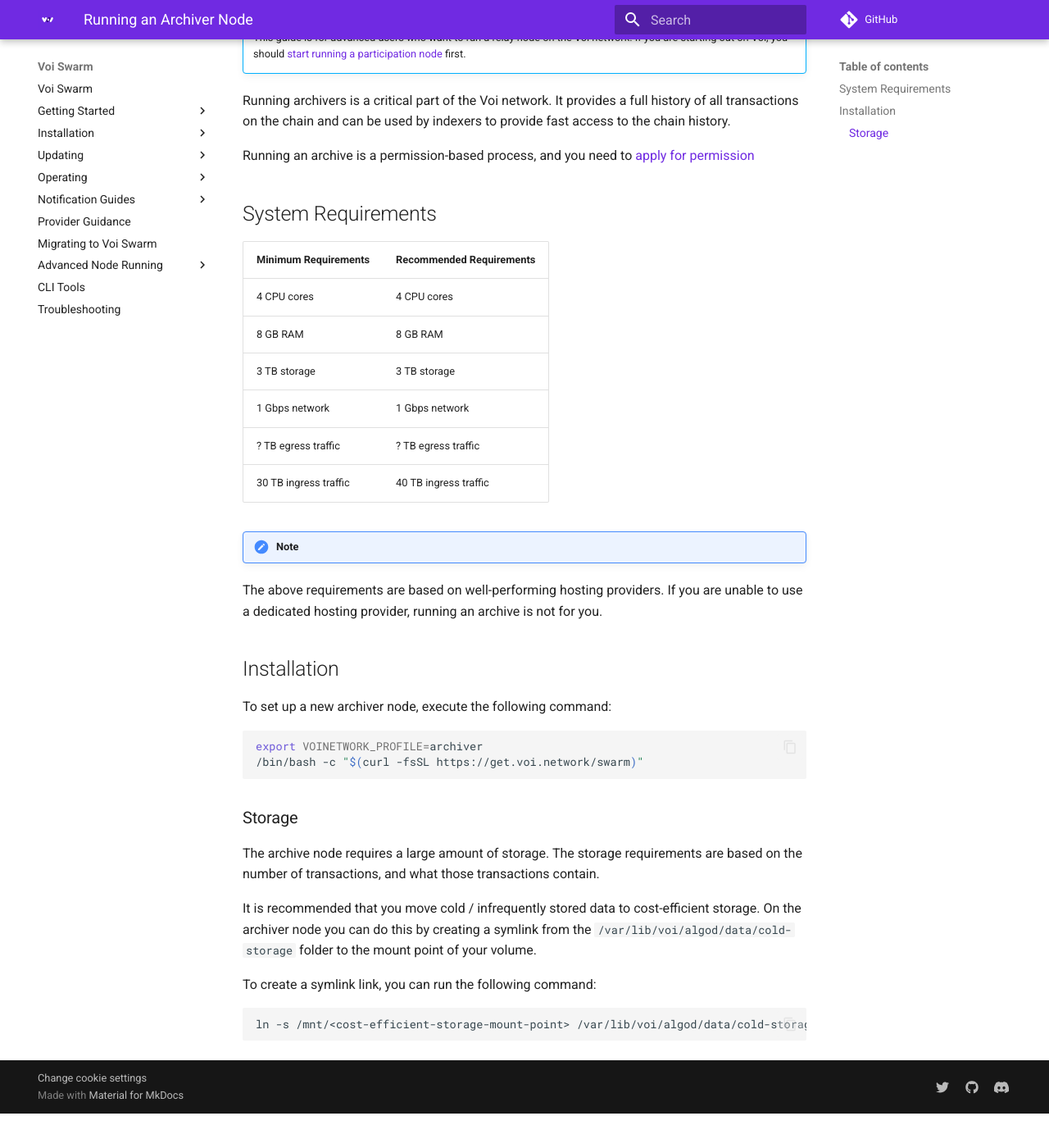
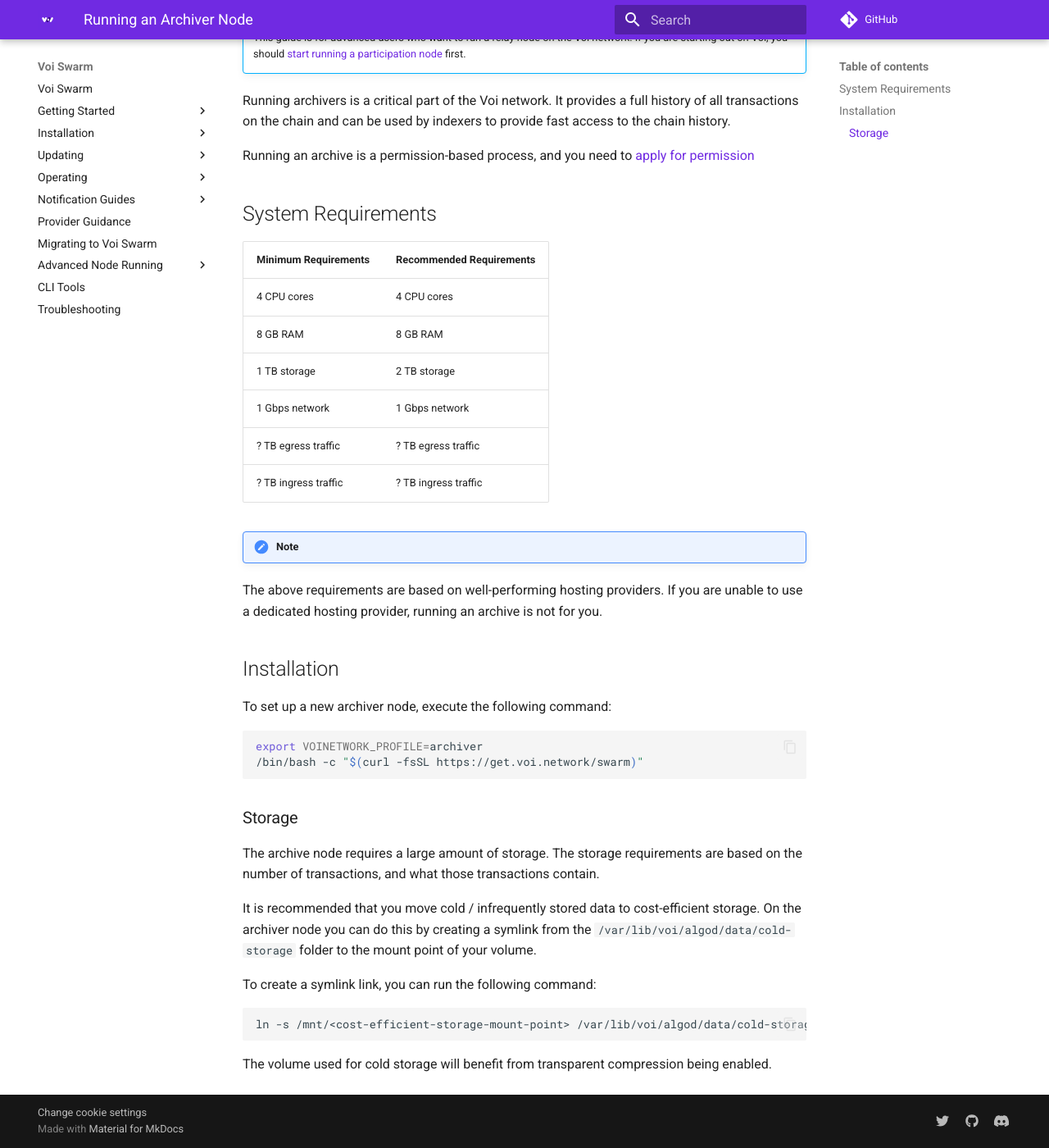
Before and after one commit to VoiNetwork/voi-swarm, an MkDocs documentation site: the page built from docs/advanced-node-running/archiver-node.md, in a window 1280 px wide and 1400 px high, scrolled down 194 px. Shown: the whole window at 82% size. Built offline with MkDocs 1.6.1 and Material for MkDocs 9.7.7, drawn with Linux system fonts in a browser that asks for light colours; plug-ins that fetch from the network failed and are left out; comment, search, counter and statistics services are not loaded; before the commit the page ends 1552 px from its top, so only the background shows below that.

Commit message:
add compression node

````diff
--- a/docs/advanced-node-running/archiver-node.md
+++ b/docs/advanced-node-running/archiver-node.md
@@ -11,14 +11,14 @@
 
 ## System Requirements
 
-| Minimum Requirements  | Recommended Requirements |
-|-----------------------|--------------------------|
-| 4 CPU cores           | 4 CPU cores              |
-| 8 GB RAM              | 8 GB RAM                 |
-| 3 TB storage          | 3 TB storage             |
-| 1 Gbps network        | 1 Gbps network           |
-| ? TB egress traffic   | ? TB egress traffic      |
-| 30 TB ingress traffic | 40 TB ingress traffic    |
+| Minimum Requirements | Recommended Requirements |
+|----------------------|--------------------------|
+| 4 CPU cores          | 4 CPU cores              |
+| 8 GB RAM             | 8 GB RAM                 |
+| 1 TB storage         | 2 TB storage             |
+| 1 Gbps network       | 1 Gbps network           |
+| ? TB egress traffic  | ? TB egress traffic      |
+| ? TB ingress traffic | ? TB ingress traffic     |
 
 !!! note
 The above requirements are based on well-performing hosting providers. If you are unable to use a dedicated hosting
@@ -47,3 +47,5 @@
 ```bash
 ln -s /mnt/<cost-efficient-storage-mount-point> /var/lib/voi/algod/data/cold-storage
 ```
+
+The volume used for cold storage will benefit from transparent compression being enabled.
````
